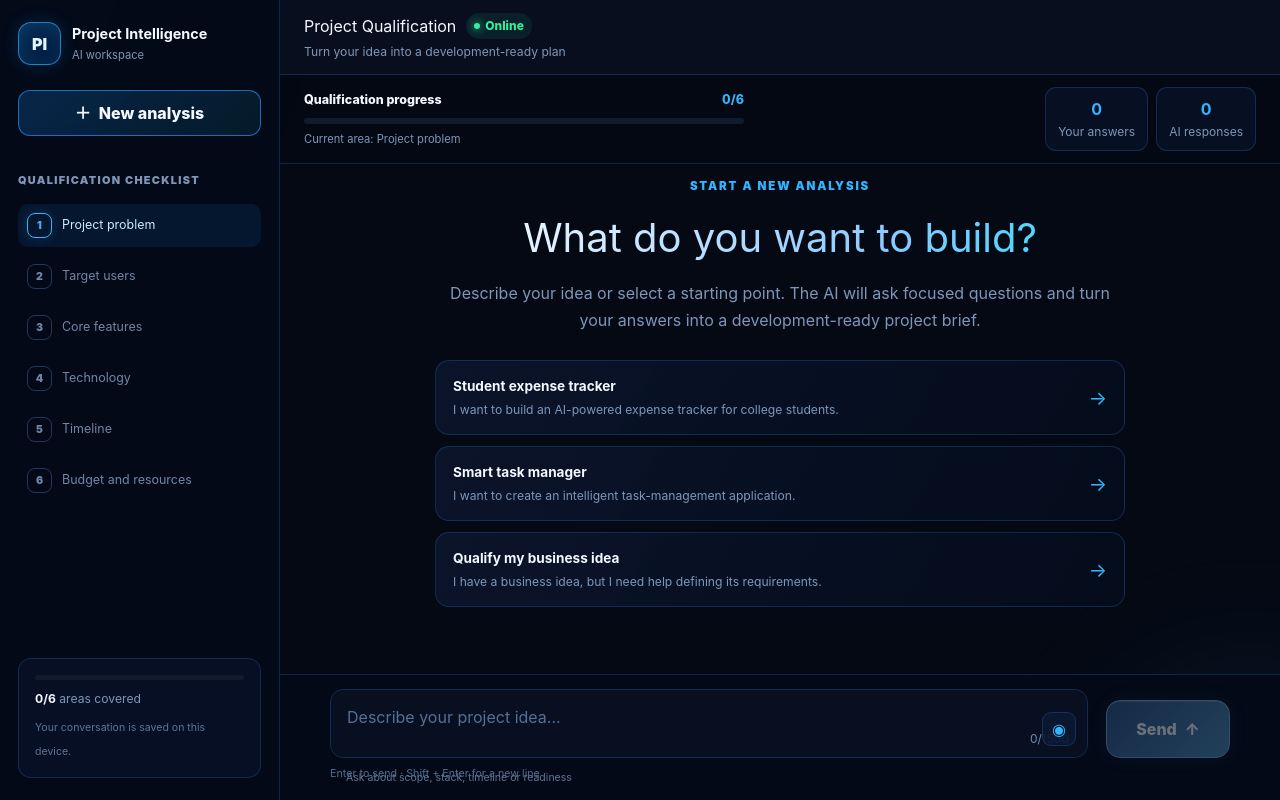
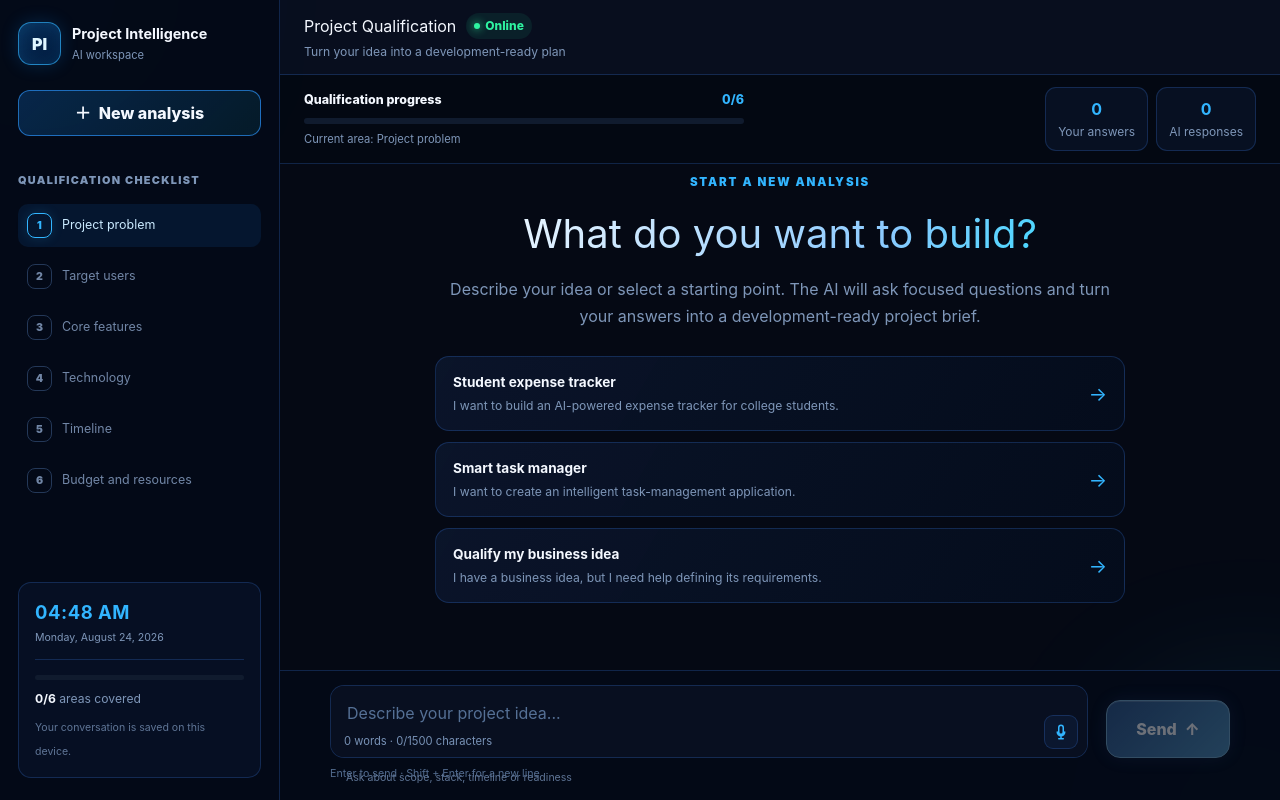
Before and after one commit to sahilbiswas12-sky/ai-qualification-chat, a Next.js app: page / in a window 1280 px wide. Built offline with nearby package versions, Linux system fonts and the light colour scheme.

Commit message:
Finalize voice input, counters, clock and PDF export

```diff
--- a/package.json
+++ b/package.json
@@ -17,6 +17,7 @@
     "@react-three/drei": "^10.7.8",
     "@react-three/fiber": "^9.7.0",
     "ai": "^7.0.76",
+    "jspdf": "^4.2.1",
     "next": "16.3.2",
     "react": "19.2.8",
     "react-dom": "19.2.8",
--- a/src/app/components/Chat.tsx
+++ b/src/app/components/Chat.tsx
@@ -66,7 +66,11 @@ interface StreamErrorPart {
 }
 
 interface SpeechRecognitionEventLike {
-  results: ArrayLike<{ 0: { transcript: string } }>;
+  resultIndex: number;
+  results: ArrayLike<{
+    0: { transcript: string };
+    isFinal: boolean;
+  }>;
 }
 
 interface SpeechRecognitionLike {
@@ -145,12 +149,16 @@ export default function Chat() {
   const [isSidebarOpen, setIsSidebarOpen] = useState(false);
   const [searchQuery, setSearchQuery] = useState("");
   const [isListening, setIsListening] = useState(false);
+  const [interimTranscript, setInterimTranscript] = useState("");
+  const [currentDateTime, setCurrentDateTime] = useState<Date | null>(null);
 
   const messagesContainerRef = useRef<HTMLDivElement>(null);
   const messagesEndRef = useRef<HTMLDivElement>(null);
   const textareaRef = useRef<HTMLTextAreaElement>(null);
   const noticeTimerRef = useRef<number | null>(null);
   const recognitionRef = useRef<SpeechRecognitionLike | null>(null);
+
+  const wordCount = input.trim() ? input.trim().split(/\s+/).length : 0;
 
   const {
     messages,
@@ -205,6 +213,16 @@ export default function Chat() {
     );
 
   const showThinking = isGenerating && !hasAssistantText;
+
+  useEffect(() => {
+    const initialClock = window.setTimeout(() => setCurrentDateTime(new Date()), 0);
+    const clock = window.setInterval(() => setCurrentDateTime(new Date()), 1000);
+
+    return () => {
+      window.clearTimeout(initialClock);
+      window.clearInterval(clock);
+    };
+  }, []);
 
   useEffect(() => {
     try {
@@ -405,6 +423,7 @@ export default function Chat() {
   }
 
   function confirmClearConversation() {
+    recognitionRef.current?.stop();
     setMessages([]);
     setInput("");
     setIsPinnedToBottom(true);
@@ -490,21 +509,94 @@ export default function Chat() {
     }
 
     const recognition = new Recognition();
-    recognition.continuous = false;
-    recognition.interimResults = false;
+    recognition.continuous = true;
+    recognition.interimResults = true;
     recognition.lang = "en-IN";
     recognition.onresult = (event) => {
-      const transcript = event.results[0]?.[0]?.transcript ?? "";
-      setInput((current) => `${current}${current ? " " : ""}${transcript}`.slice(0, MAX_CHARACTERS));
+      let finalText = "";
+      let interimText = "";
+
+      for (let index = event.resultIndex; index < event.results.length; index += 1) {
+        const result = event.results[index];
+        const transcript = result?.[0]?.transcript ?? "";
+        if (result?.isFinal) finalText += transcript;
+        else interimText += transcript;
+      }
+
+      setInterimTranscript(interimText);
+      if (finalText.trim()) {
+        setInput((current) => `${current}${current ? " " : ""}${finalText.trim()}`.slice(0, MAX_CHARACTERS));
+      }
     };
-    recognition.onend = () => setIsListening(false);
+    recognition.onend = () => {
+      setIsListening(false);
+      setInterimTranscript("");
+    };
     recognition.onerror = () => {
       setIsListening(false);
       showNotice("Voice input could not start");
     };
     recognitionRef.current = recognition;
     setIsListening(true);
-    recognition.start();
+    try {
+      recognition.start();
+    } catch {
+      setIsListening(false);
+      showNotice("Voice input is already active");
+    }
+  }
+
+  async function exportPdf() {
+    if (messages.length === 0) {
+      showNotice("Start a conversation before exporting a PDF");
+      return;
+    }
+
+    try {
+      const { jsPDF } = await import("jspdf");
+      const pdf = new jsPDF({ unit: "pt", format: "a4" });
+      const margin = 48;
+      const pageWidth = pdf.internal.pageSize.getWidth();
+      const pageHeight = pdf.internal.pageSize.getHeight();
+      const usableWidth = pageWidth - margin * 2;
+      let y = 58;
+
+      pdf.setFont("helvetica", "bold");
+      pdf.setFontSize(18);
+      pdf.text("AI Project Qualification", margin, y);
+      y += 22;
+      pdf.setFont("helvetica", "normal");
+      pdf.setFontSize(9);
+      pdf.setTextColor(90);
+      pdf.text(`Generated ${new Date().toLocaleString()}`, margin, y);
+      y += 28;
+
+      for (const message of messages) {
+        const heading = message.role === "user" ? "YOU" : "PROJECT INTELLIGENCE";
+        const lines = pdf.splitTextToSize(getMessageText(message) || "[Structured result]", usableWidth);
+        const requiredHeight = 20 + lines.length * 14;
+        if (y + requiredHeight > pageHeight - margin) {
+          pdf.addPage();
+          y = margin;
+        }
+        pdf.setFont("helvetica", "bold");
+        pdf.setFontSize(9);
+        pdf.setTextColor(message.role === "user" ? 20 : 10, message.role === "user" ? 100 : 120, message.role === "user" ? 210 : 150);
+        pdf.text(heading, margin, y);
+        y += 15;
+        pdf.setFont("helvetica", "normal");
+        pdf.setFontSize(10);
+        pdf.setTextColor(30);
+        pdf.text(lines, margin, y);
+        y += lines.length * 14 + 18;
+      }
+
+      pdf.save("ai-project-qualification.pdf");
+      showNotice("PDF exported successfully");
+    } catch (pdfError) {
+      console.error("Could not export PDF:", pdfError);
+      showNotice("PDF export failed");
+    }
   }
 
   function downloadConversation() {
@@ -576,6 +668,10 @@ export default function Chat() {
         </div>
 
         <div className="sidebar-footer">
+          <div className="live-clock" aria-label="Current date and time">
+            <strong>{currentDateTime ? currentDateTime.toLocaleTimeString([], { hour: "2-digit", minute: "2-digit" }) : "--:--"}</strong>
+            <span>{currentDateTime ? currentDateTime.toLocaleDateString([], { weekday: "long", day: "numeric", month: "long", year: "numeric" }) : "Loading date…"}</span>
+          </div>
           <div className="mini-progress"><span style={{ width: `${progressPercentage}%` }} /></div>
           <p><strong>{completedSteps}/{qualificationSteps.length}</strong> areas covered</p>
           <small>Your conversation is saved on this device.</small>
@@ -633,6 +729,10 @@ export default function Chat() {
               disabled={isGenerating}
             >
               Export
+            </button>
+
+            <button type="button" onClick={exportPdf} disabled={isGenerating}>
+              PDF
             </button>
 
             <button type="button" onClick={downloadJsonBackup} disabled={isGenerating}>
@@ -901,8 +1001,9 @@ export default function Chat() {
             aria-label="Your message"
           />
 
-          <span className="character-count">
-            {input.length}/{MAX_CHARACTERS}
+          {interimTranscript && <span className="voice-preview">Listening: {interimTranscript}</span>}
+          <span className="composer-metrics" aria-live="polite" aria-label="Message length">
+            {wordCount} {wordCount === 1 ? "word" : "words"} · {input.length}/{MAX_CHARACTERS} characters
           </span>
           <span className="composer-tip">Ask about scope, stack, timeline or readiness</span>
           <button
@@ -913,7 +1014,11 @@ export default function Chat() {
             aria-label={isListening ? "Stop voice input" : "Start voice input"}
             title="Voice input"
           >
-            {isListening ? "■" : "◉"}
+            {isListening ? (
+              <span className="voice-stop" aria-hidden="true" />
+            ) : (
+              <svg viewBox="0 0 24 24" aria-hidden="true"><path d="M12 15a3 3 0 0 0 3-3V6a3 3 0 1 0-6 0v6a3 3 0 0 0 3 3Zm5-3a5 5 0 0 1-10 0M12 17v4m-3 0h6" /></svg>
+            )}
           </button>
         </div>
 
--- a/src/app/globals.css
+++ b/src/app/globals.css
@@ -1714,6 +1714,11 @@ body {
 .step-list li.complete { color: #9bdcc4; }
 .step-list li.complete > span { border-color: rgba(46,242,160,.45); background: rgba(46,242,160,.1); color: var(--success); }
 .sidebar-footer { margin-top: auto; padding: 16px; border: 1px solid var(--border); border-radius: 13px; background: rgba(12,24,48,.48); }
+.live-clock { margin-bottom: 15px; padding-bottom: 13px; border-bottom: 1px solid var(--border); }
+.live-clock strong,
+.live-clock span { display: block; }
+.live-clock strong { color: var(--blue-bright); font-size: 1.15rem; letter-spacing: .03em; }
+.live-clock span { margin-top: 4px; color: var(--muted); font-size: .66rem; line-height: 1.4; }
 .mini-progress { height: 5px; overflow: hidden; border-radius: 99px; background: #101b2e; }
 .mini-progress span { display: block; height: 100%; border-radius: inherit; background: linear-gradient(90deg,var(--blue),var(--cyan)); }
 .sidebar-footer p { margin: 10px 0 5px; color: var(--muted); font-size: .76rem; }
@@ -1729,9 +1734,13 @@ body {
 .chat-empty-state h2 { background: linear-gradient(120deg,#fff,#8bcaff 65%,#22dfff); background-clip: text; color: transparent; }
 .chat-workspace > form { position: relative; margin: 0; padding: 14px max(24px, calc((100% - 900px) / 2)) 18px; border-top: 1px solid var(--border); background: rgba(4,10,23,.96); }
 .input-wrapper { position: relative; }
-.input-wrapper textarea { padding-right: 52px; }
+.input-wrapper textarea { padding-right: 54px; padding-bottom: 34px; }
 .composer-tip { position: absolute; left: 16px; bottom: -28px; color: #5f7596; font-size: .66rem; }
-.voice-button { position: absolute; right: 12px; bottom: 12px; display: grid; width: 34px; height: 34px; place-items: center; border: 1px solid var(--border); border-radius: 9px; background: rgba(12,24,48,.92); color: var(--blue-bright); }
+.composer-metrics { position: absolute; left: 14px; bottom: 8px; color: #7892b6; font-size: .7rem; pointer-events: none; }
+.voice-preview { position: absolute; right: 52px; bottom: 9px; max-width: 45%; overflow: hidden; color: var(--cyan); font-size: .68rem; text-overflow: ellipsis; white-space: nowrap; }
+.voice-button { position: absolute; right: 10px; bottom: 9px; display: grid; width: 34px; height: 34px; place-items: center; border: 1px solid var(--border); border-radius: 9px; background: rgba(12,24,48,.96); color: var(--blue-bright); }
+.voice-button svg { width: 18px; height: 18px; fill: none; stroke: currentColor; stroke-linecap: round; stroke-linejoin: round; stroke-width: 2; }
+.voice-stop { width: 10px; height: 10px; border-radius: 2px; background: currentColor; }
 .voice-button:hover:not(:disabled) { border-color: var(--blue-bright); }
 .voice-button.is-listening { border-color: var(--danger); color: #ff8aa3; animation: connection-pulse 1s ease-in-out infinite; }
 .copy-message { float: right; margin: -24px -7px 5px 12px; border: 0; background: transparent; color: transparent; font-size: .66rem; }
```
Also changed, not shown: 1 other file (tests, documents, lock files or other folders).
